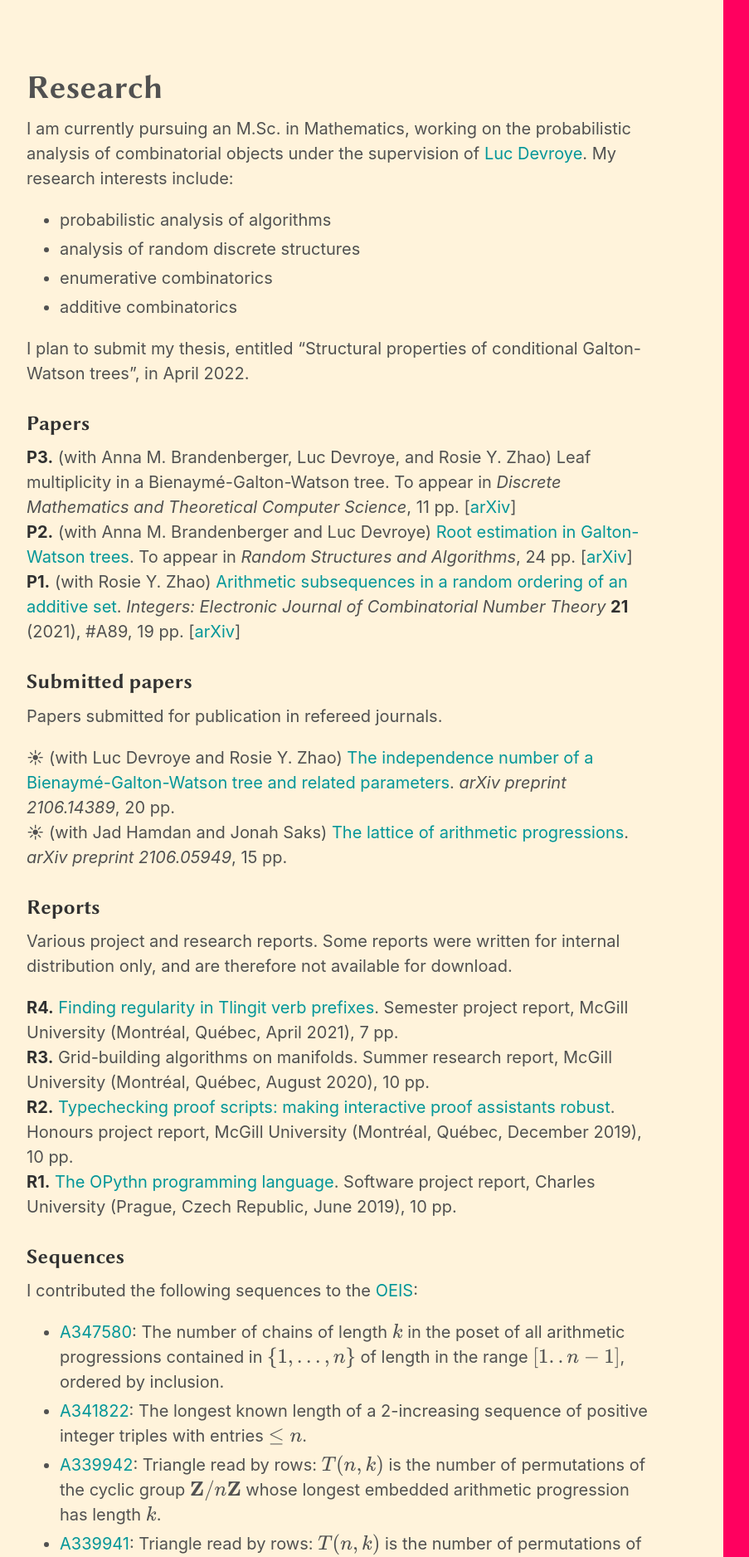
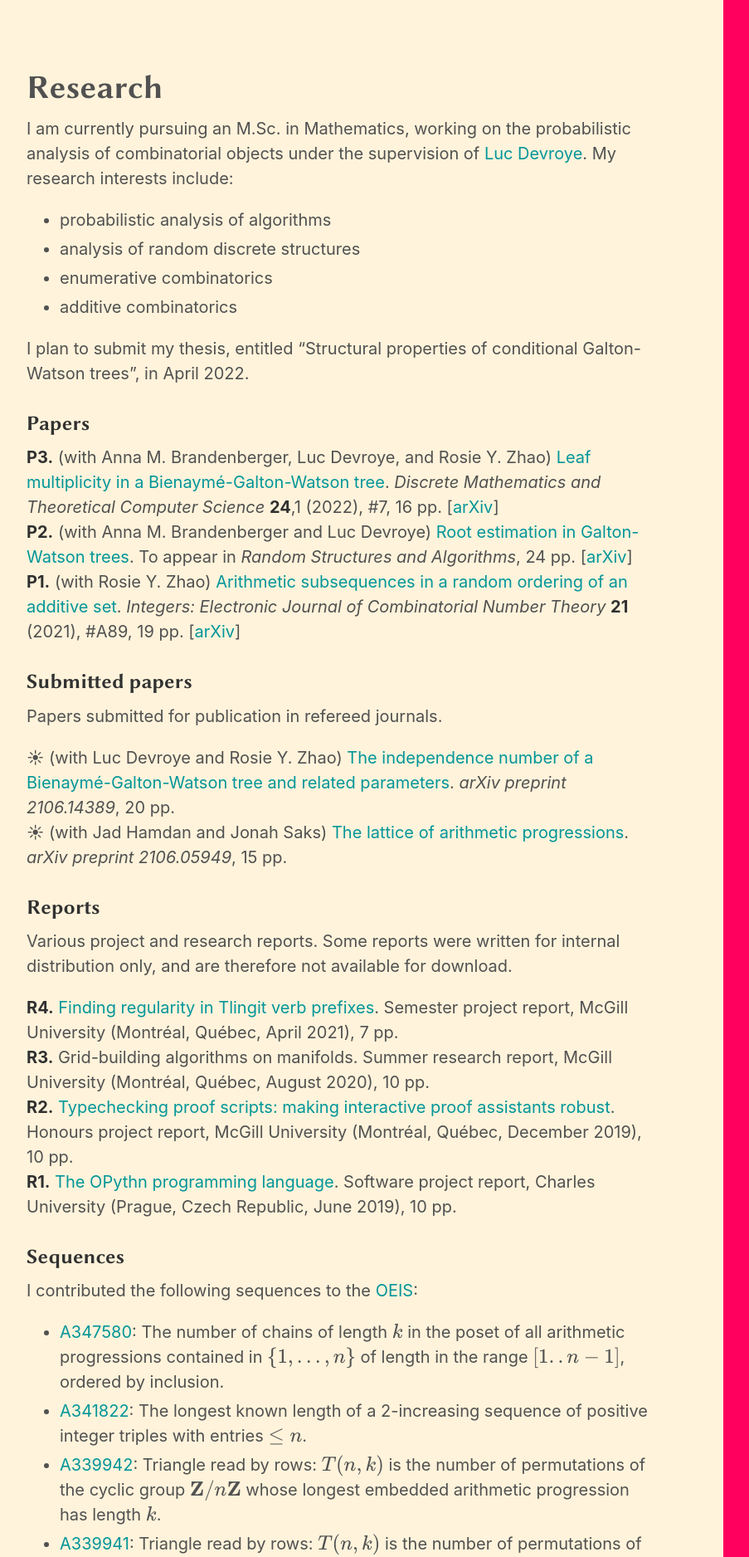
Before and after one commit to marcelgoh/marcelgoh.github.io, a Jekyll site: the page built from research/index.md, in a window 1280 px wide. Shown: the top 1876 px of the page at 83% size, without its empty margins (48-951 px from the left). Built offline with Jekyll 4.4.1, drawn with Linux system fonts in a browser that asks for light colours; some web fonts are replaced; formulas are drawn with MathJax 3; a script that is not in the unit is left out.

Commit message:
New paper

```diff
--- a/_includes/sidebar.html
+++ b/_includes/sidebar.html
@@ -10,15 +10,15 @@
   </header>
 
   <p>
-    <a class="side-link{% if page.url == '/about/' %} active{% endif %}"
+    <a class="side-link{% if page.url contains '/about/' %} active{% endif %}"
        href="{{ site.baseurl }}/about/">About</a></br>
-    <a class="side-link{% if page.url == '/research/' %} active{% endif %}"
+    <a class="side-link{% if page.url contains '/research/' %} active{% endif %}"
        href="{{ site.baseurl }}/research/">Research</a></ul></br>
-    <a class="side-link{% if page.url == '/code/' %} active{% endif %}"
+    <a class="side-link{% if page.url contains '/code/' %} active{% endif %}"
        href="{{ site.baseurl }}/code/">Code</a></br>
-    <a class="side-link{% if page.url == '/travel/' %} active{% endif %}"
+    <a class="side-link{% if page.url contains '/travel/' %} active{% endif %}"
        href="{{ site.baseurl }}/travel/">Travel</a></br>
-    <a class="side-link{% if page.url == '/archive/' %} active{% endif %}"
+    <a class="side-link{% if page.url contains '/archive/' %} active{% endif %}"
        href="{{ site.baseurl }}/archive/">Archive</a></ul></br>
     <a class="side-link{% if page.url contains '/misc/' %} active{% endif %}"
        href="{{ site.baseurl }}/misc/">Miscellaneous</a></ul></br>
--- a/home/index.html
+++ b/home/index.html
@@ -162,6 +162,7 @@ If my grandmother had wheels, she would have been a bike.
         &bull; <a href="https://lingscars.com/">Ling's Cars</a>
         &bull; <a href="https://xkcd.com/">xkcd</a>
         &bull; <a href="https://www.foddy.net/Athletics.html">QWOP</a>
+        &bull; <a href="https://www.goodreads.com/">Goodreads</a>
 </p>
 <img src="/media/home/homies.gif" alt="my homies">
 <img width="50" src="/media/home/duck.gif">
@@ -193,7 +194,7 @@ If my grandmother had wheels, she would have been a bike.
 <a style="position:absolute; right:80px" href="https://validator.w3.org/check?uri=referer"><img src="http://www.w3.org/Icons/valid-html401" alt="Valid HTML 4.01 Transitional" height="31" width="88"></a>
     <div>
         <h2><a href="https://marcelgoh.github.io"><img alt="Back to main blog" src="/media/home/back-blog.gif"></a></h2>
-        <h4>Copyright &copy; 2018-21 Marcel Goh</h4>
+        <h4>Copyright &copy; 2018-22 Marcel Goh</h4>
     </div>
 </body>
 
--- a/research/index.md
+++ b/research/index.md
@@ -17,7 +17,8 @@ I plan to submit my thesis, entitled "Structural properties of conditional Galto
 
 ### Papers
 
-__P3.__ (with Anna M. Brandenberger, Luc Devroye, and Rosie Y. Zhao) Leaf multiplicity in a Bienaymé-Galton-Watson tree. To appear in _Discrete Mathematics and Theoretical Computer Science_, 11&nbsp;pp.
+__P3.__ (with Anna M. Brandenberger, Luc Devroye, and Rosie Y. Zhao) [Leaf multiplicity in a Bienaymé-Galton-Watson tree](https://dmtcs.episciences.org/paper/view/id/9237).
+_Discrete Mathematics and Theoretical Computer Science_ __24__,1 (2022), \#7, 16&nbsp;pp.
 [[arXiv](https://arxiv.org/abs/2105.12046)]
 __P2.__ (with Anna M. Brandenberger and Luc Devroye) [Root estimation in Galton-Watson trees](https://onlinelibrary.wiley.com/doi/abs/10.1002/rsa.21072). To appear in _Random Structures and Algorithms_, 24&nbsp;pp.
 [[arXiv](https://arxiv.org/abs/2007.05681)]
```
Also changed, not shown: 4 other files.
